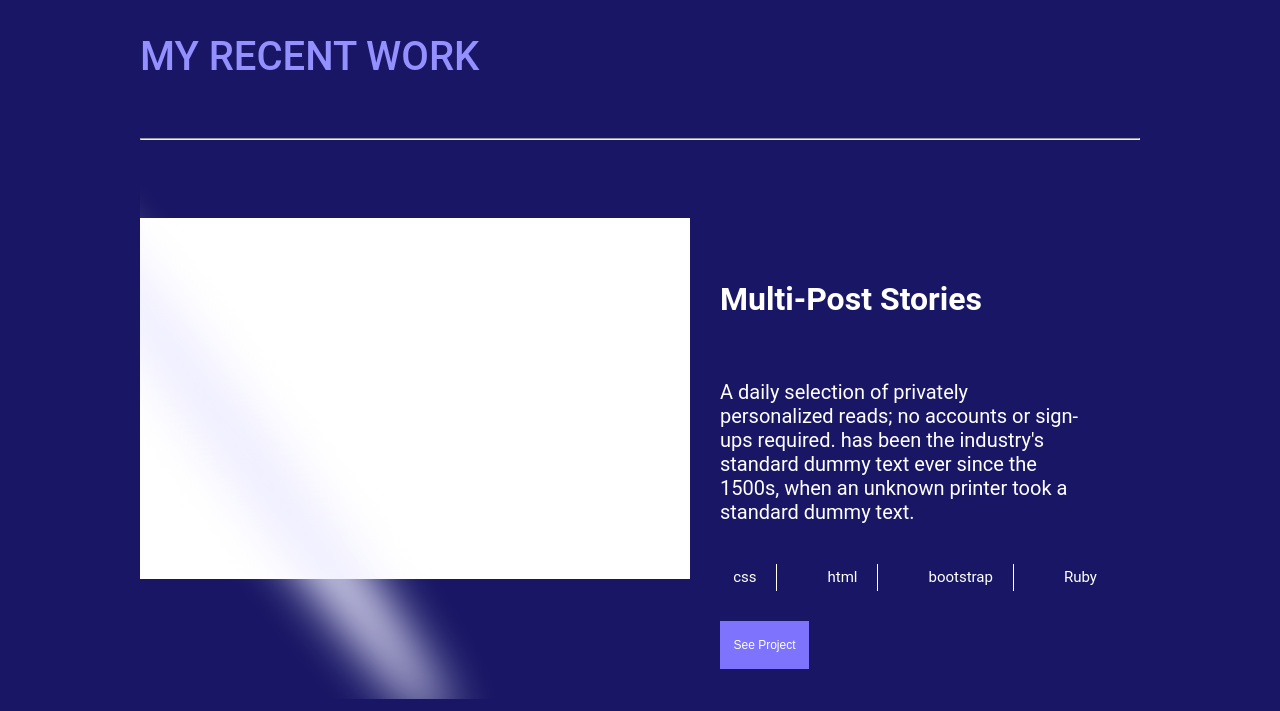
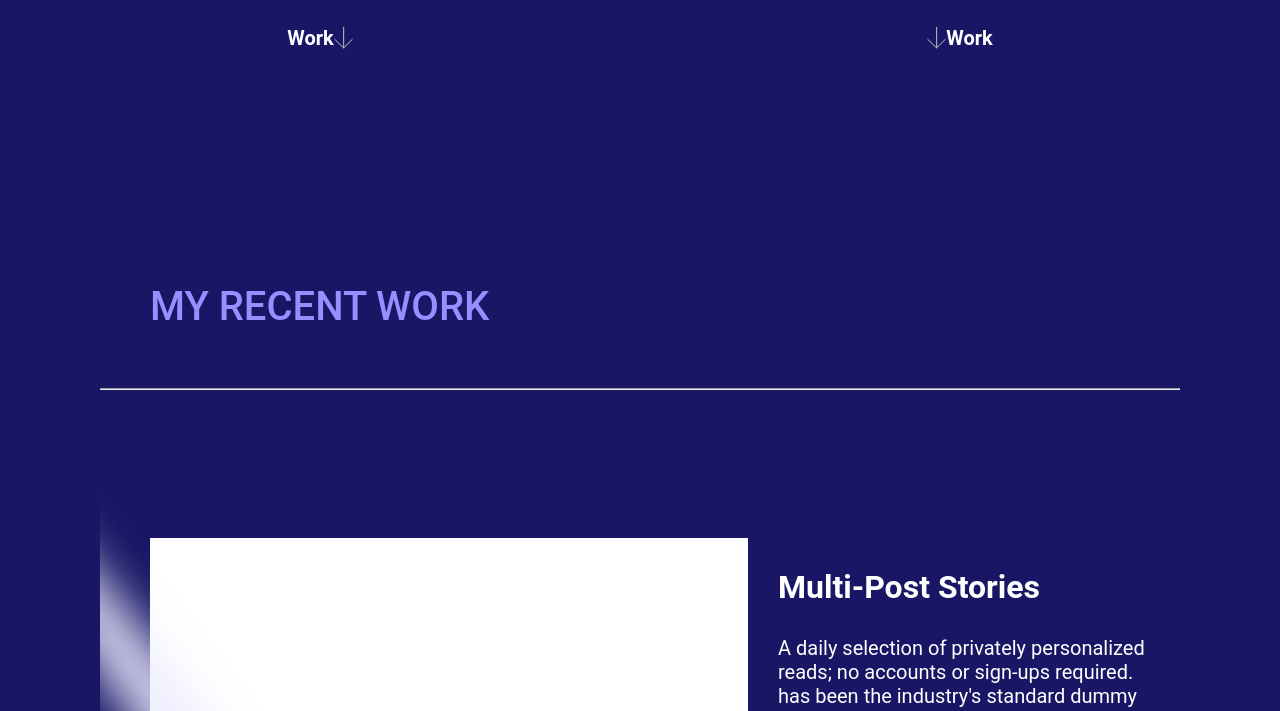
Before and after one commit to kidde60/Portfolio-Desktop-version, a website: page index.html in a window 1280 px wide. Shown: the part 1032-1743 px from the top of the page. Drawn offline with Linux system fonts and the light colour scheme.

Commit message:
Position background images

```diff
--- a/index.html
+++ b/index.html
@@ -76,7 +76,7 @@
         <h5>Work</h5>
         <img src="image/arrow.svg" alt="down-arrow"/>
     </div>
-    <div class="bar, bar1">
+    <div class="bar">
         <img src="image/arrow.svg" alt="down-arrow"/>
         <h5>Work</h5>
     </div>
--- a/style.css
+++ b/style.css
@@ -335,6 +335,7 @@ form {
     background-image: url("images/circle2.svg");
     background-repeat: no-repeat;
     background-position: right;
+    padding: 50px;
   }
 
   h1 {
@@ -388,7 +389,20 @@ form {
 
   .work-section {
     display: grid;
-    padding: 0 140px;
+    padding: 150px 100px;
+  }
+
+  .work-section h2 {
+    padding: 50px;
+  }
+
+  .work-section h3 {
+    margin: 0;
+
+  }
+
+  .work-section p {
+    margin: 0;
   }
 
   .holder {
@@ -418,6 +432,7 @@ form {
     flex-wrap: nowrap;
     width: 100%;
     margin-top: 40px;
+    padding: 100px 50px 140px;
   }
 
   .background-image1 {
@@ -429,6 +444,7 @@ form {
     flex-direction: row-reverse;
     flex-wrap: nowrap;
     width: 100%;
+    padding: 0px 50px 100px 50px;
   }
 
   .background-image2 {
@@ -440,6 +456,7 @@ form {
     flex-direction: row;
     flex-wrap: nowrap;
     width: 100%;
+    padding: 100px 50px 0;
   }
 
   .background-image3 {
@@ -451,6 +468,7 @@ form {
     flex-direction: row-reverse;
     flex-wrap: nowrap;
     width: 100%;
+    padding: 200px 50px 0;
   }
 
   #line {
```
